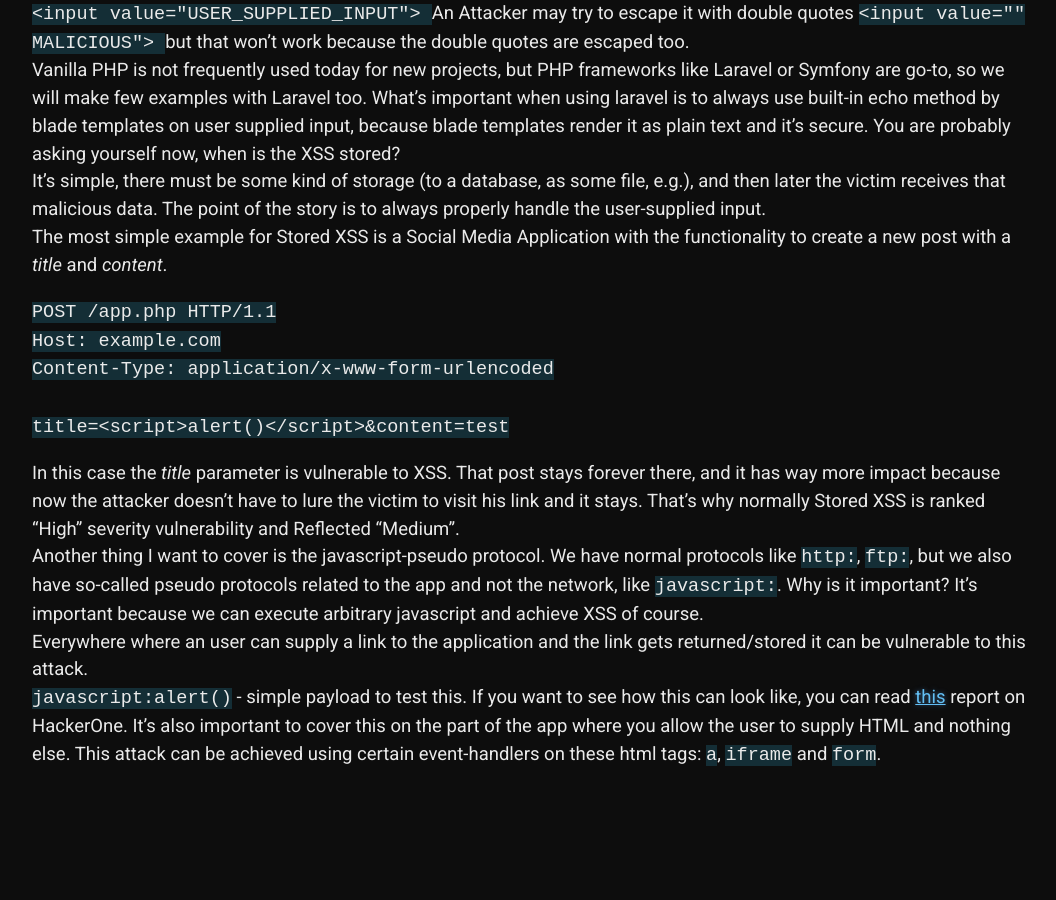
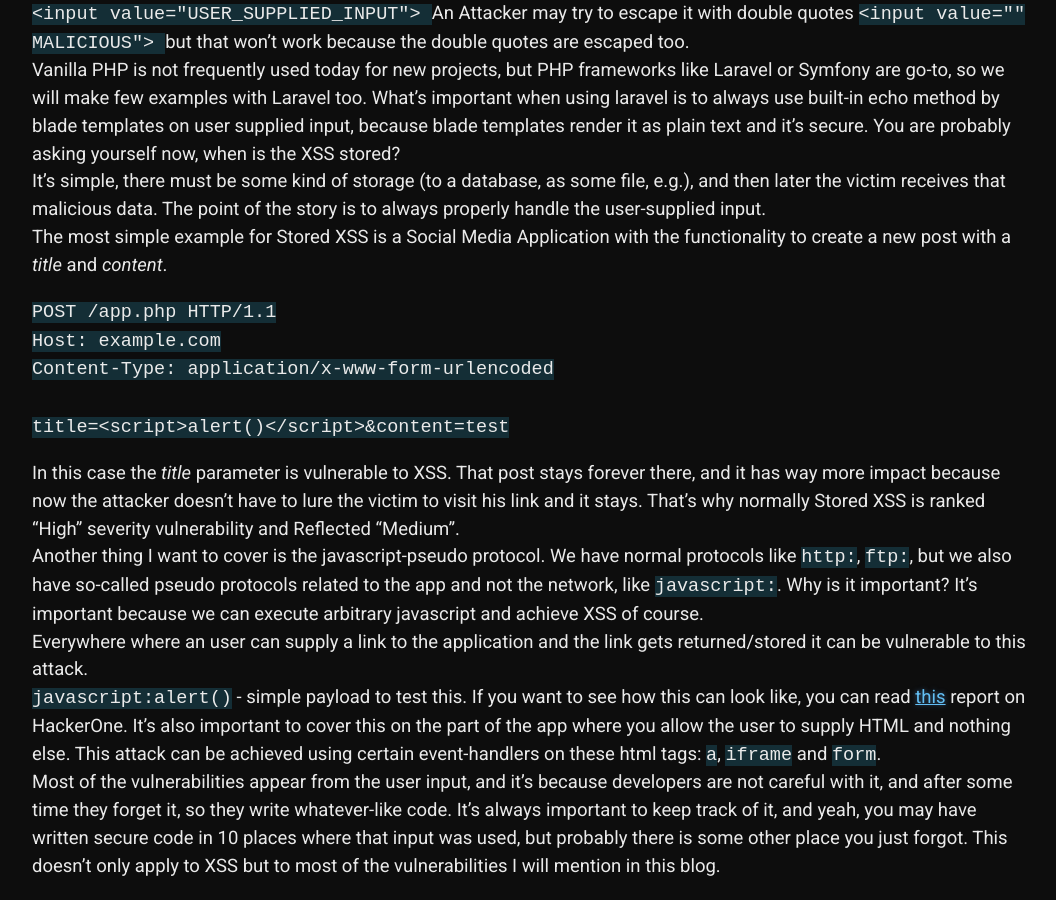
Before and after one commit to 20kilograma/blog, a Jekyll site: the page built from php-sec.md, in a window 1280 px wide and 900 px high, scrolled down 3374 px. Shown: the whole window, without its empty margins (108-1164 px from the left). Built offline with Jekyll 4.4.1, drawn with Linux system fonts in a browser that asks for light colours; some web fonts are replaced; our own code applies the rules of GitHub Pages for plain Markdown files; before the commit the page ends 4163 px from its top, so only the background shows below that.

Commit message:
Update php-sec.md

```diff
--- a/php-sec.md
+++ b/php-sec.md
@@ -88,4 +88,5 @@
 In this case the <i>title</i> parameter is vulnerable to XSS. That post stays forever there, and it has way more impact because now the attacker doesn't have to lure the victim to visit his link and it stays. That's why normally Stored XSS is ranked "High" severity vulnerability and Reflected "Medium".
 <br>
 Another thing I want to cover is the javascript-pseudo protocol. We have normal protocols like <code>http:</code>, <code>ftp:</code>, but we also have so-called pseudo protocols related to the app and not the network, like <code>javascript:</code>. Why is it important? It's important because we can execute arbitrary javascript and achieve XSS of course. <br>
-Everywhere where an user can supply a link to the application and the link gets returned/stored it can be vulnerable to this attack. <br><code>javascript:alert()</code> - simple payload to test this. If you want to see how this can look like, you can read <a href="https://hackerone.com/reports/1930763" target="_blank">this</a> report on HackerOne. It's also important to cover this on the part of the app where you allow the user to supply HTML and nothing else. This attack can be achieved using certain event-handlers on these html tags: <code>a</code>, <code>iframe</code> and <code>form</code>.
+Everywhere where an user can supply a link to the application and the link gets returned/stored it can be vulnerable to this attack. <br><code>javascript:alert()</code> - simple payload to test this. If you want to see how this can look like, you can read <a href="https://hackerone.com/reports/1930763" target="_blank">this</a> report on HackerOne. It's also important to cover this on the part of the app where you allow the user to supply HTML and nothing else. This attack can be achieved using certain event-handlers on these html tags: <code>a</code>, <code>iframe</code> and <code>form</code>. <br>
+Most of the vulnerabilities appear from the user input, and it's because developers are not careful with it, and after some time they forget it, so they write whatever-like code. It's always important to keep track of it, and yeah, you may have written secure code in 10 places where that input was used, but probably there is some other place you just forgot. This doesn't only apply to XSS but to most of the vulnerabilities I will mention in this blog.
```
